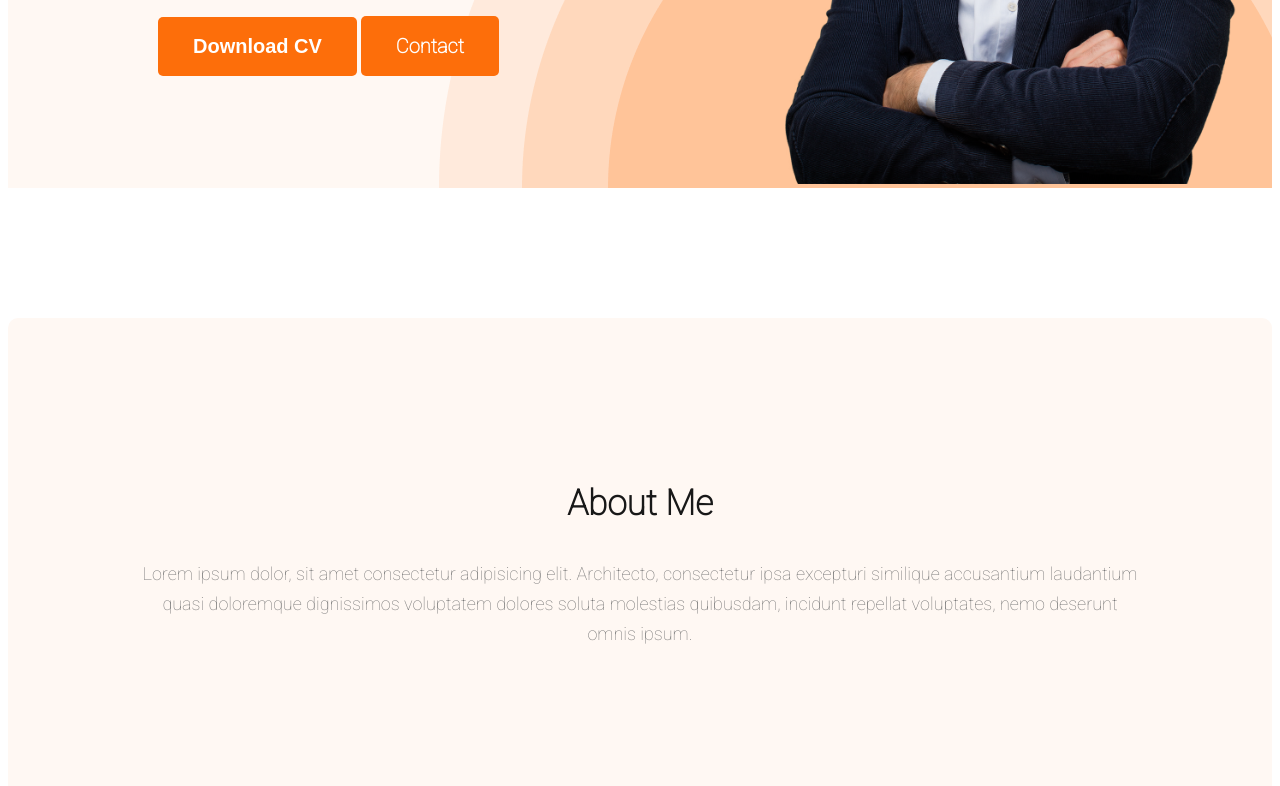
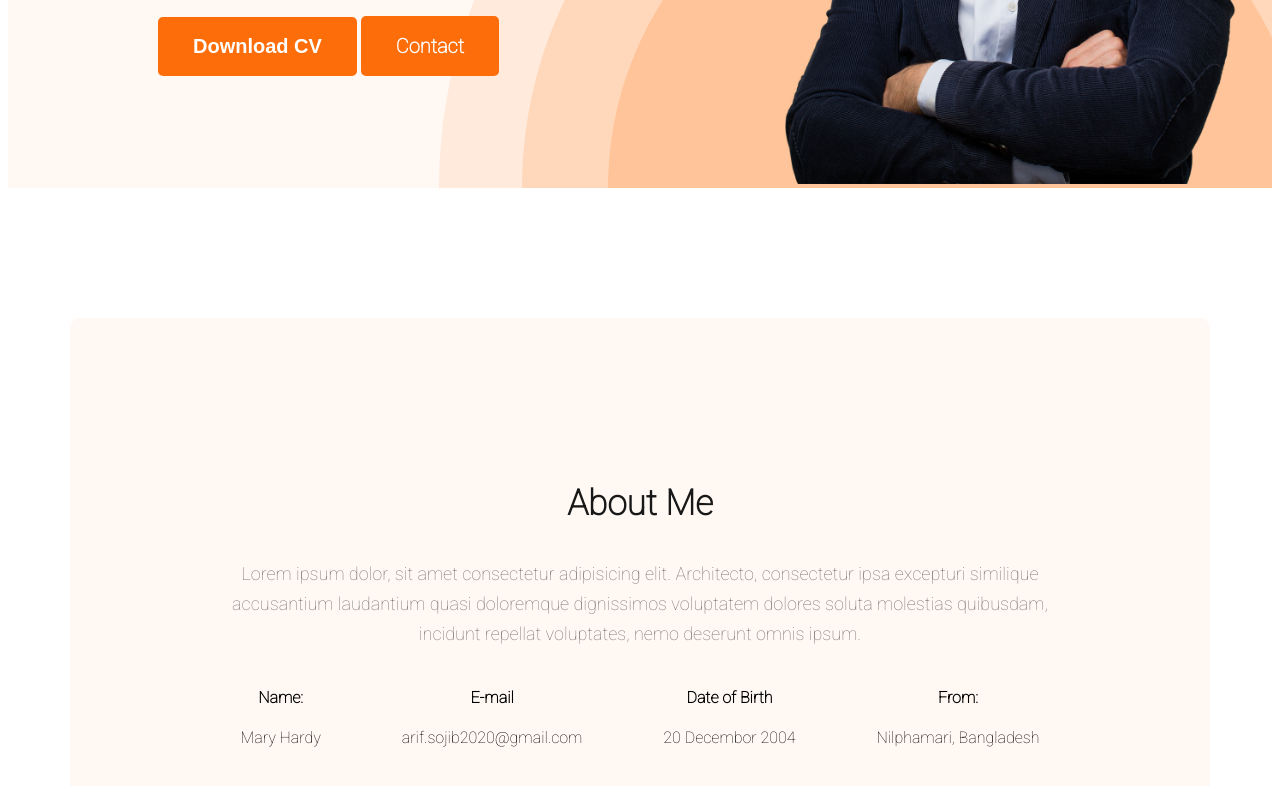
Before and after one commit to Arif-Islam21/developer-portfolio, a plain HTML site: page index.html in a window 1280 px wide. Shown: the part 576-1362 px from the top of the page. Drawn offline with Linux system fonts and the light colour scheme.

Commit message:
added about section

```diff
--- a/index.html
+++ b/index.html
@@ -41,6 +41,24 @@
             <p class="section-description">
                 Lorem ipsum dolor, sit amet consectetur adipisicing elit. Architecto, consectetur ipsa excepturi similique accusantium laudantium quasi doloremque dignissimos voluptatem dolores soluta molestias quibusdam, incidunt repellat voluptates, nemo deserunt omnis ipsum.
             </p>
+            <div class="about-info-container">
+                <div class="about-info">
+                    <h4 class="info-title">Name:</h4>
+                    <p class="info-description">Mary Hardy</p>
+                </div>
+                <div class="about-info">
+                    <h4 class="info-title">E-mail</h4>
+                    <p class="info-description">arif.sojib2020@gmail.com</p>
+                </div>
+                <div class="about-info">
+                    <h4 class="info-title">Date of Birth</h4>
+                    <p class="info-description">20 Decembor 2004</p>
+                </div>
+                <div class="about-info">
+                    <h4 class="info-title">From:</h4>
+                    <p class="info-description">Nilphamari, Bangladesh</p>
+                </div>
+            </div>
         </section>
     </main>
     <footer>
--- a/style.css
+++ b/style.css
@@ -90,6 +90,12 @@ nav a {
   margin-bottom: 20px;
 }
 
+/* main section */
+main{
+  max-width: 1140px;
+  margin: 0 auto;
+}
+
 /* about section styles */
 .about {
   padding: 130px;
@@ -97,3 +103,10 @@ nav a {
   border-radius: 10px;
   background: #fff8f3;
 }
+.about-info-container{
+  display: flex;
+  justify-content: space-around;
+}
+.about-info{
+  text-align: center;
+}
```
